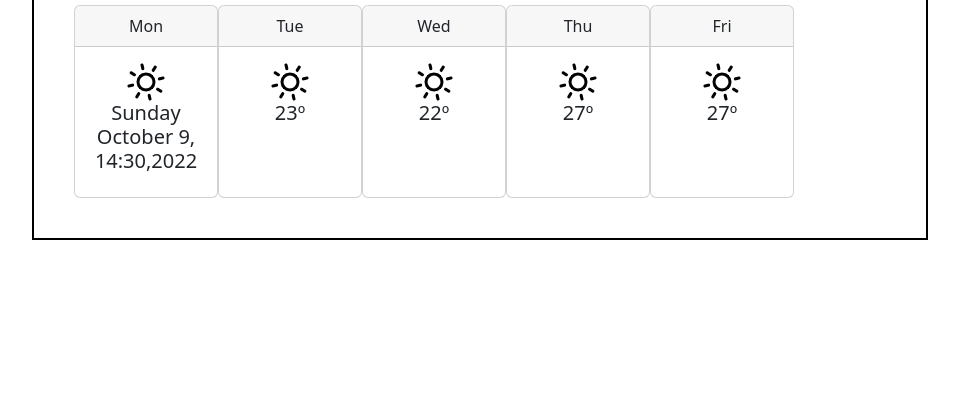
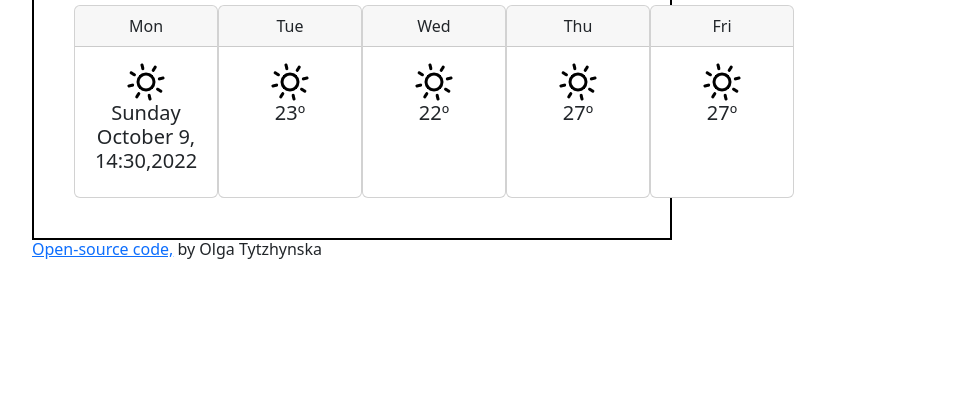
Before and after one commit to OlgaTytzhynska/PlusWeek6_Homework, a website built with Parcel: page index.html in a window 1280 px wide. Shown: the part 395-800 px from the top of the page, without its empty margins (288-1247 px from the left). Built offline with nearby package versions, Linux system fonts and the light colour scheme.

Commit message:
add source link

```diff
--- a/index.html
+++ b/index.html
@@ -101,9 +101,9 @@
     </div>
 </div>
 </div>
+<div class="sourceLink"><h6><a href="https://github.com/OlgaTytzhynska/PlusWeek6_Homework">Open-source code,</a> by Olga Tytzhynska</h6></div>
+
 
 <script src="src/index.js"></script>
-<button form="formId">
-</button>
 </body>
 </html>
--- a/src/styles.css
+++ b/src/styles.css
@@ -1,8 +1,12 @@
 .main {
-  margin: 25%;
+  margin-right: 0%;
+  margin-left: 25%;
   margin-top: 20px;
   border: 2px solid black;
-  width: 70%;
+  width: 50%;
+}
+.sourceLink {
+  margin-left: 25%;
 }
 .container {
   width: 100%;
```
